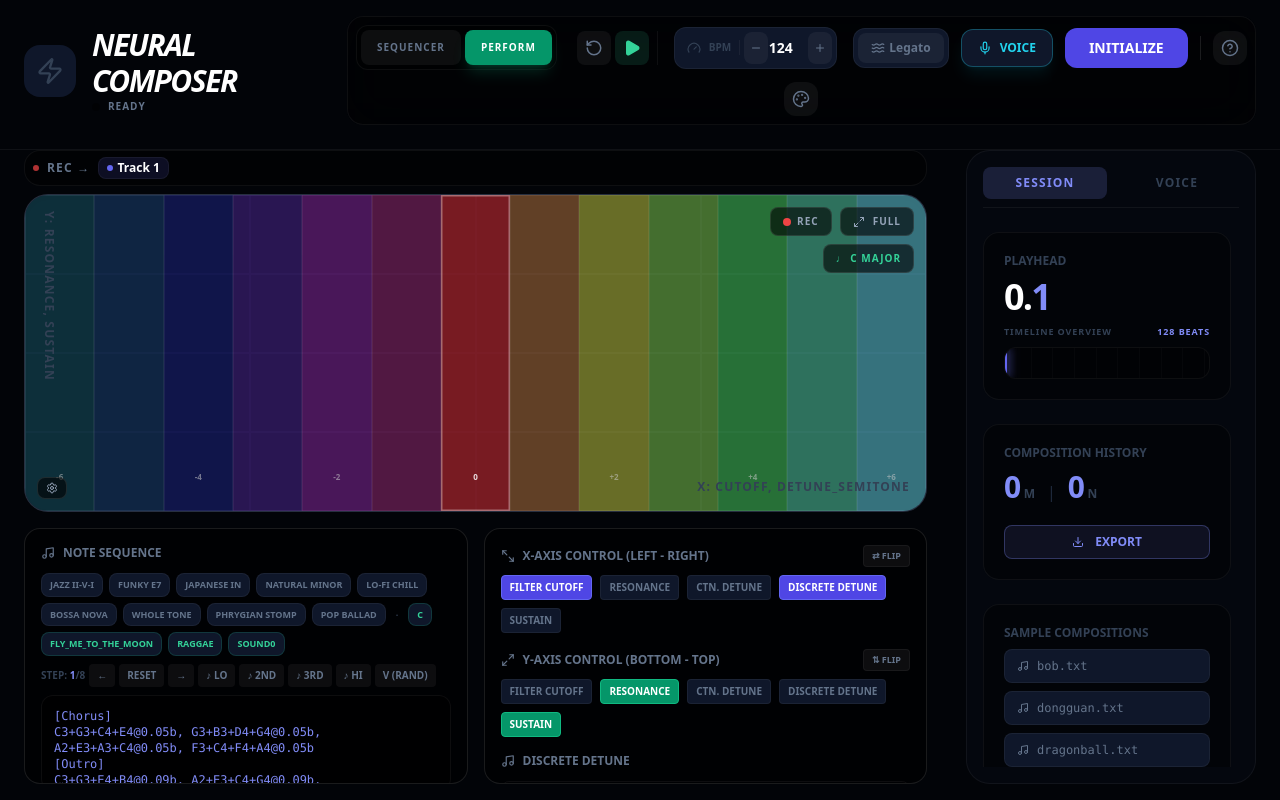
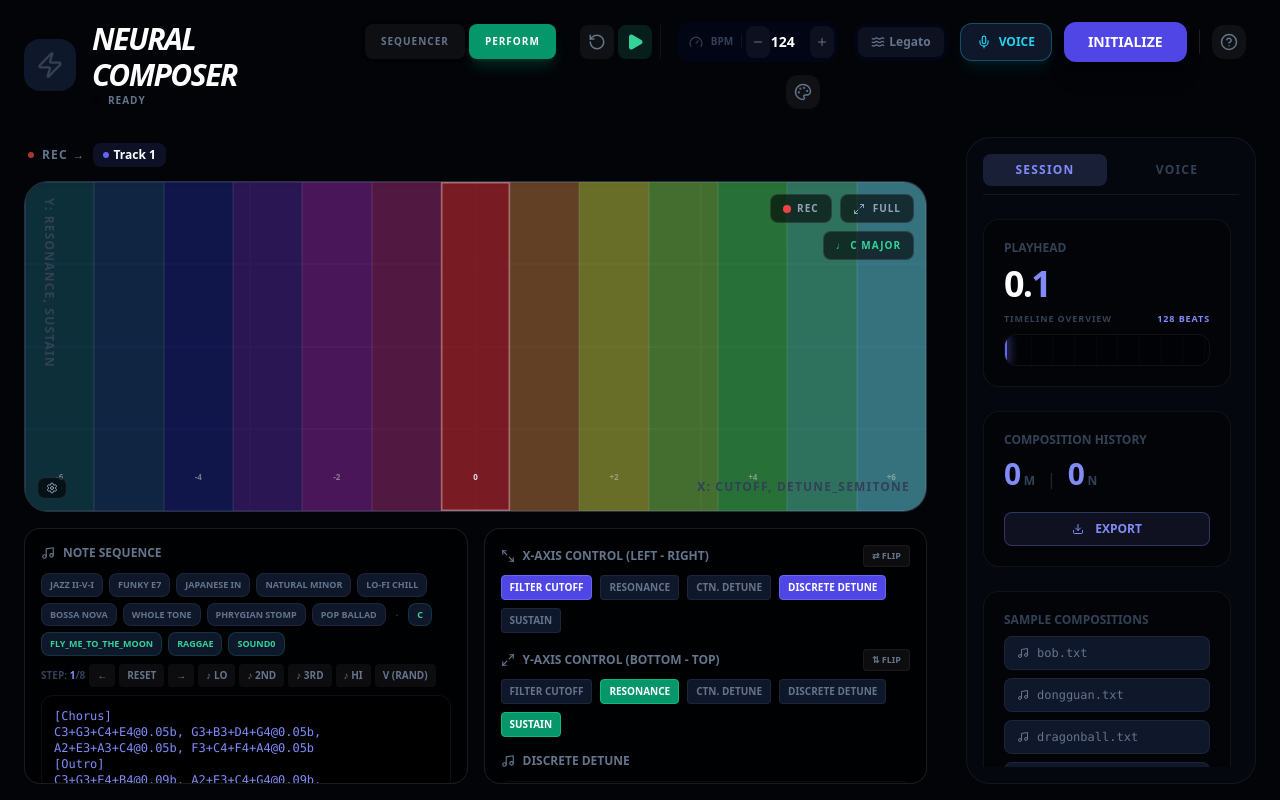
Before and after one commit to nathanwang000/NeuralComposer, a React (Vite) app: page / in a window 1280 px wide. Built offline with nearby package versions, Linux system fonts and the light colour scheme.

Commit message:
ui update

```diff
--- a/App.tsx
+++ b/App.tsx
@@ -123,7 +123,7 @@ interface NcTokens {
   t1: string; t2: string; t3: string; t4: string;
   axisLabel: string;    // X/Y axis labels on pad
   // Borders
-  b1: string; b2: string; b3: string;
+  b0: string; b1: string; b2: string; b3: string;
   // Subtle tint used for hover/active states (bg-white/5 → this)
   tint: string;
   // Accent colours (for text/icons — buttons that are bg-indigo-600 keep white text)
@@ -160,7 +160,7 @@ const NC_THEMES: NcTheme[] = [
       stickyBg: 'rgba(2,6,23,0.9)',
       sampleBtn: '#0f172a', sampleBtnHov: '#1e293b', sampleBtnText: '#64748b', sampleBtnHovText: '#ffffff',
       t1: '#ffffff', t2: '#cbd5e1', t3: '#64748b', t4: '#334155', axisLabel: '#334155',
-      b1: 'rgba(255,255,255,0.05)', b2: 'rgba(255,255,255,0.1)', b3: 'rgba(255,255,255,0.2)',
+      b0: 'rgba(255,255,255,0.035)', b1: 'rgba(255,255,255,0.06)', b2: 'rgba(255,255,255,0.11)', b3: 'rgba(255,255,255,0.2)',
       tint: 'rgba(255,255,255,0.05)',
       indigo: '#818cf8', emerald: '#34d399', cyan: '#22d3ee', red: '#f87171',
       gridBar: 'rgba(255,255,255,0.22)', gridBeat: 'rgba(255,255,255,0.10)', gridEighth: 'rgba(255,255,255,0.06)', gridSixteenth: 'rgba(255,255,255,0.03)', gridOctave: 'rgba(255,255,255,0.18)', gridPitch: 'rgba(255,255,255,0.04)',
@@ -182,7 +182,7 @@ const NC_THEMES: NcTheme[] = [
       stickyBg: 'rgba(216,207,188,0.95)',
       sampleBtn: '#d4ccb8', sampleBtnHov: '#c9c0a8', sampleBtnText: '#78716c', sampleBtnHovText: '#1a150d',
       t1: '#1a150d', t2: '#3d3120', t3: '#7a6650', t4: '#a89278', axisLabel: '#78716c',
-      b1: 'rgba(40,28,8,0.09)', b2: 'rgba(40,28,8,0.15)', b3: 'rgba(40,28,8,0.24)',
+      b0: 'rgba(40,28,8,0.04)', b1: 'rgba(40,28,8,0.07)', b2: 'rgba(40,28,8,0.11)', b3: 'rgba(40,28,8,0.18)',
       tint: 'rgba(40,28,8,0.04)',
       indigo: '#3730a3', emerald: '#047857', cyan: '#0e7490', red: '#b91c1c',
       gridBar: 'rgba(40,28,8,0.30)', gridBeat: 'rgba(40,28,8,0.15)', gridEighth: 'rgba(40,28,8,0.09)', gridSixteenth: 'rgba(40,28,8,0.05)',
@@ -205,7 +205,7 @@ const NC_THEMES: NcTheme[] = [
       stickyBg: 'rgba(8,22,44,0.92)',
       sampleBtn: '#0d2647', sampleBtnHov: '#163660', sampleBtnText: '#4d8ec4', sampleBtnHovText: '#cce4ff',
       t1: '#e8f4ff', t2: '#a8cef0', t3: '#4d8ec4', t4: '#2d5a8a', axisLabel: '#2d5a8a',
-      b1: 'rgba(80,160,255,0.08)', b2: 'rgba(80,160,255,0.14)', b3: 'rgba(80,160,255,0.24)',
+      b0: 'rgba(80,160,255,0.05)', b1: 'rgba(80,160,255,0.09)', b2: 'rgba(80,160,255,0.15)', b3: 'rgba(80,160,255,0.24)',
       tint: 'rgba(80,160,255,0.06)',
       indigo: '#60a5fa', emerald: '#34d399', cyan: '#22d3ee', red: '#f87171',
       gridBar: 'rgba(100,180,255,0.22)', gridBeat: 'rgba(100,180,255,0.10)', gridEighth: 'rgba(100,180,255,0.06)', gridSixteenth: 'rgba(100,180,255,0.03)', gridOctave: 'rgba(100,180,255,0.18)', gridPitch: 'rgba(100,180,255,0.04)',
@@ -1669,11 +1669,11 @@ const App: React.FC = () => {
         '--nc-sample-btn-hov-text': t.sampleBtnHovText,
         '--nc-t1': t.t1, '--nc-t2': t.t2, '--nc-t3': t.t3, '--nc-t4': t.t4,
         '--nc-axis': t.axisLabel,
-        '--nc-b1': t.b1, '--nc-b2': t.b2, '--nc-b3': t.b3,
+        '--nc-b0': t.b0, '--nc-b1': t.b1, '--nc-b2': t.b2, '--nc-b3': t.b3,
         '--nc-tint': t.tint,
         '--nc-indigo': t.indigo, '--nc-emerald': t.emerald, '--nc-cyan': t.cyan, '--nc-red': t.red,
       } as React.CSSProperties}>
-      <header className="flex-none flex flex-col md:flex-row justify-between items-center gap-4 p-4 lg:p-6 border-b nc-border" style={{ backgroundColor: t.hdr, paddingTop: 'calc(1rem + env(safe-area-inset-top, 0px))' }}>
+      <header className="flex-none flex flex-col md:flex-row justify-between items-center gap-4 p-4 lg:p-6" style={{ backgroundColor: t.hdr, paddingTop: 'calc(1rem + env(safe-area-inset-top, 0px))' }}>
         <div className="flex items-center gap-4">
           <div className={`p-3 rounded-2xl transition-all duration-1000 ${state.isPlaying ? 'bg-indigo-600 shadow-[0_0_30px_rgba(79,70,229,0.3)]' : 'bg-slate-900'}`}>
             <Zap className={`${state.isPlaying && !isPaused ? 'text-white fill-white animate-pulse' : 'text-slate-700'}`} size={28} />
@@ -1689,8 +1689,8 @@ const App: React.FC = () => {
           </div>
         </div>
 
-        <div className="flex gap-3 items-center flex-wrap justify-center bg-slate-900/50 backdrop-blur-xl p-2 rounded-2xl border border-white/5">
-          <div className="flex items-center gap-1 bg-slate-900/50 p-1 rounded-xl border border-white/5 mr-2">
+        <div className="flex gap-3 items-center flex-wrap justify-center p-1">
+          <div className="flex items-center gap-1 p-1 rounded-xl mr-2" style={{ backgroundColor: t.card }}>
              <button
                onClick={() => setMainTab('sequencer')}
                className={`px-4 py-2.5 rounded-lg text-[10px] font-black uppercase tracking-widest transition-all ${mainTab === 'sequencer' ? 'bg-indigo-600 text-white shadow-lg shadow-indigo-500/20' : 'text-slate-500 hover:text-white hover:bg-white/5'}`}
@@ -1714,7 +1714,7 @@ const App: React.FC = () => {
             </button>
           </div>
 
-          <div className="flex items-center bg-black rounded-xl border border-white/5 p-1 mr-1">
+          <div className="flex items-center rounded-xl p-1 mr-1" style={{ backgroundColor: t.cardDeep }}>
              <div className="px-2 border-r border-white/10 flex items-center gap-2 mr-1">
                 <Gauge size={14} className="text-slate-600" />
                 <span className="text-[10px] font-black text-slate-600 hidden xl:inline">BPM</span>
@@ -1724,7 +1724,7 @@ const App: React.FC = () => {
              <button onClick={() => updateBpm(state.tempo + 1)} className="w-6 h-8 flex items-center justify-center hover:bg-white/10 rounded-lg text-slate-500 hover:text-indigo-400"><Plus size={12} /></button>
           </div>
 
-          <div className="flex items-center gap-1 bg-black rounded-xl border border-white/5 p-1">
+          <div className="flex items-center gap-1 rounded-xl p-1" style={{ backgroundColor: t.cardDeep }}>
              <button title="Toggle Legato Mode" onClick={() => setState(s => ({ ...s, legatoMode: !s.legatoMode }))} className={`flex items-center gap-1 px-3 py-1.5 rounded-lg text-xs font-bold border transition-colors ${state.legatoMode ? 'bg-indigo-500/20 text-indigo-400 border-indigo-500/50' : 'bg-transparent text-slate-500 border-transparent hover:bg-white/5'}`}>
                <Waves size={14} /> Legato
              </button>
@@ -1768,7 +1768,7 @@ const App: React.FC = () => {
               Visibility is toggled purely with CSS (hidden / contents). */}
           <div className={mainTab === 'performance' ? 'flex-1 flex flex-col min-h-0 gap-2' : 'hidden'}>
             {/* Recording target track selector */}
-            <div className="flex-none flex items-center gap-2 px-2 py-1.5 bg-slate-900/40 border border-white/5 rounded-2xl">
+            <div className="flex-none flex items-center gap-2 px-1 py-1.5">
               <span className="w-1.5 h-1.5 rounded-full bg-red-500 animate-pulse" />
               <span className="text-xs font-black text-slate-500 uppercase tracking-widest">Rec →</span>
               <div className="flex gap-1 flex-wrap">
@@ -1776,8 +1776,8 @@ const App: React.FC = () => {
                   <button
                     key={track.id}
                     onClick={() => { setRecordingTrackId(track.id); setActiveTrackId(track.id); }}
-                    className={`flex items-center gap-1 px-2 py-0.5 rounded-lg text-xs font-black transition-all ${recordingTrackId === track.id ? 'text-white border border-white/20' : 'text-slate-600 hover:text-slate-300 border border-transparent'}`}
-                    style={{ background: recordingTrackId === track.id ? `${track.color}22` : undefined, borderColor: recordingTrackId === track.id ? `${track.color}66` : undefined }}
+                    className={`flex items-center gap-1 px-2.5 py-1 rounded-lg text-xs font-black transition-all ${recordingTrackId === track.id ? 'text-white' : 'text-slate-600 hover:text-slate-300'}`}
+                    style={{ background: recordingTrackId === track.id ? `${track.color}1f` : undefined }}
                   >
                     <div className="w-1.5 h-1.5 rounded-full" style={{ background: track.color }} />
                     {track.name}
@@ -2616,6 +2616,12 @@ const App: React.FC = () => {
         [data-theme] .bg-slate-800  { background-color: var(--nc-card)  !important; }
 
         /* ── Borders: slash-variant catch-alls ── */
+        [data-theme] [class~="border-white/5"]  { border-color: var(--nc-b0) !important; }
+        [data-theme] [class~="border-white/8"]  { border-color: var(--nc-b1) !important; }
+        [data-theme] [class~="border-white/10"] { border-color: var(--nc-b1) !important; }
+        [data-theme] [class~="border-white/15"] { border-color: var(--nc-b2) !important; }
+        [data-theme] [class~="border-white/20"] { border-color: var(--nc-b2) !important; }
+        [data-theme] [class~="border-white/25"] { border-color: var(--nc-b3) !important; }
         [data-theme] [class*="border-white/"] { border-color: var(--nc-b1) !important; }
         /* Accent borders */
         [data-theme] [class~="border-indigo-500/10"],
```
